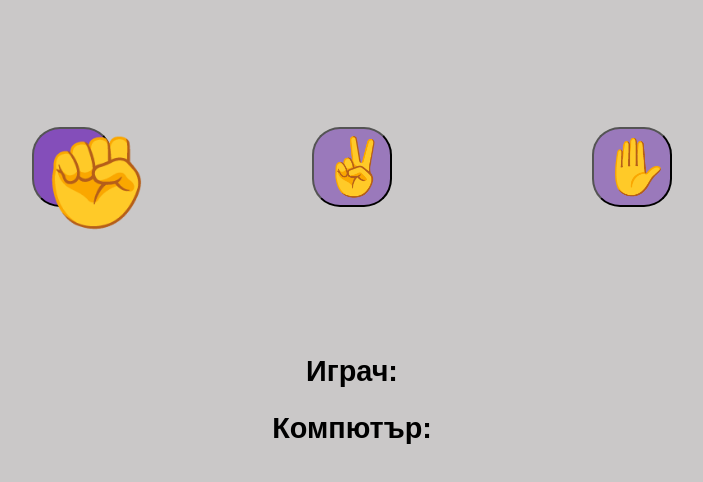
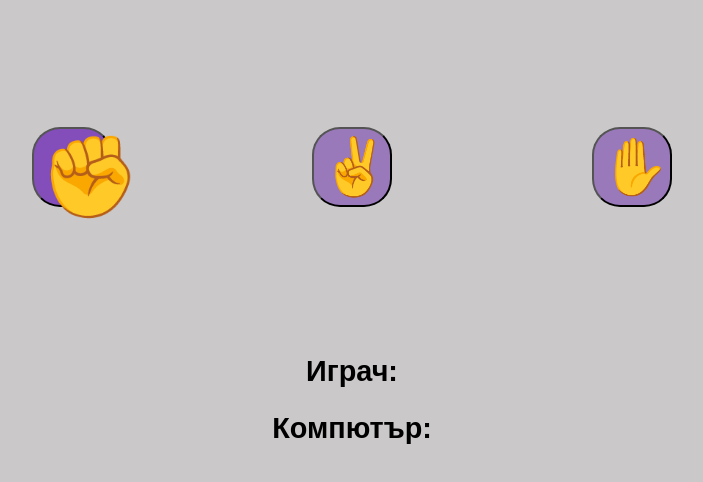
Before and after one commit to zarkoto23/rockPaperScissorsV2, a plain HTML site: page index.html in a window 1280 px wide. In both pictures the pointer is over the button 360 px from the left and 359 px from the top of the page. Shown: the part 192-674 px from the top of the page, without its empty margins (288-991 px from the left). Drawn offline with Linux system fonts and the light colour scheme; a web font is replaced by a local one.

Commit message:
Update style.css

```diff
--- a/style.css
+++ b/style.css
@@ -21,7 +21,7 @@
 
 .playerChoices button:hover{
   background-color: rgb(132, 78, 186);
-  font-size:560%;
+  font-size:500%;
   transition: 0.4s;
 
 }
```
